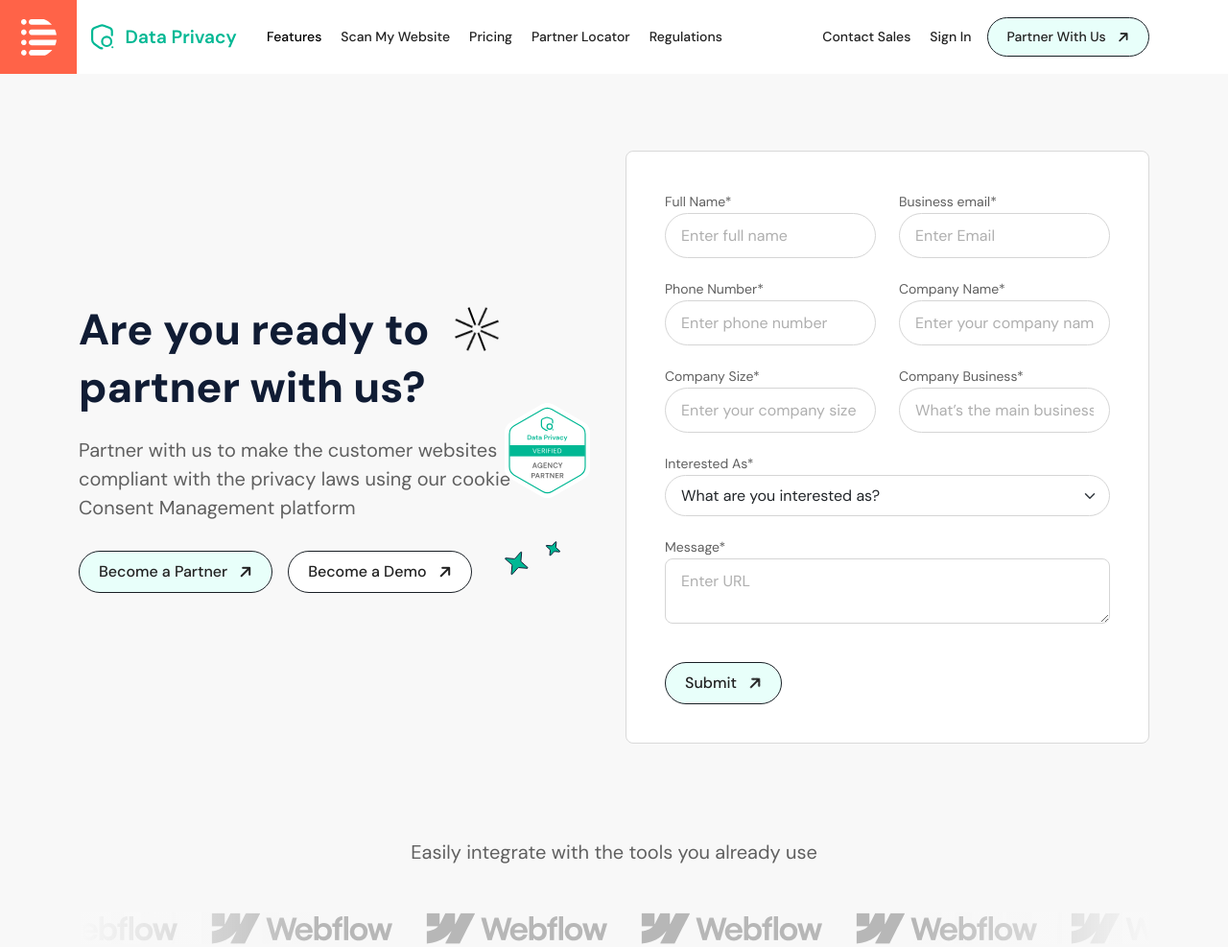
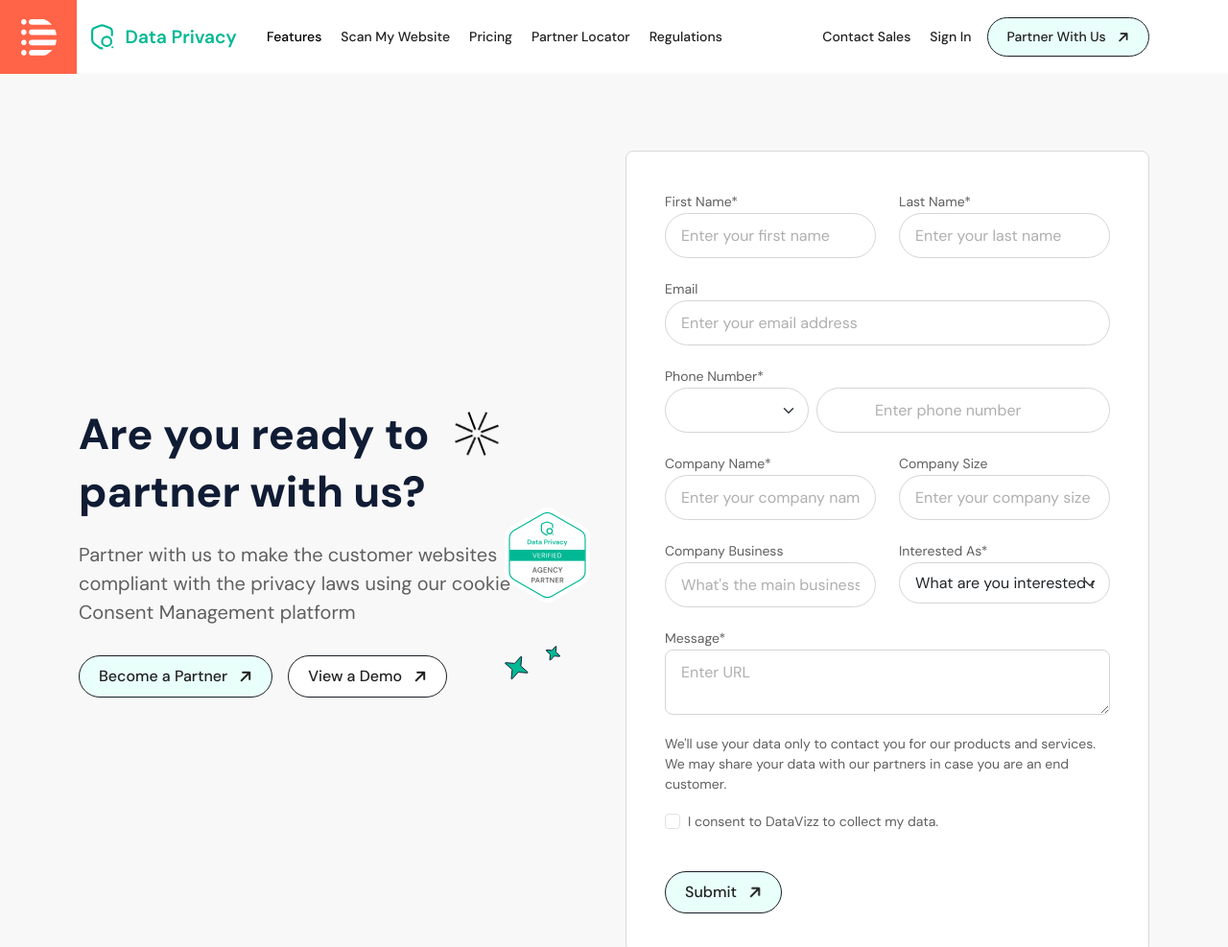
Before and after one commit to rashminumaretiya/Data-Privacy, a plain HTML site: page partner-with-us.html in a window 1280 px wide. Shown: the top 987 px of the page at 96% size. Drawn offline with nearby package versions, Linux system fonts and the light colour scheme; a script that the page names is missing.

Commit message:
content change

```diff
--- a/partner-with-us.html
+++ b/partner-with-us.html
@@ -9,6 +9,10 @@
     integrity="sha384-QWTKZyjpPEjISv5WaRU9OFeRpok6YctnYmDr5pNlyT2bRjXh0JMhjY6hW+ALEwIH" crossorigin="anonymous" />
   <link rel="stylesheet" href="styles/all.min.css" />
   <link rel="stylesheet" href="https://cdnjs.cloudflare.com/ajax/libs/OwlCarousel2/2.3.4/assets/owl.carousel.css">
+  <link
+      rel="stylesheet"
+      href="https://cdnjs.cloudflare.com/ajax/libs/OwlCarousel2/2.3.4/assets/owl.carousel.css"
+    />
   <link rel="stylesheet" href="./styles/slick.css">
   <link rel="stylesheet" href="./styles/slick-theme.css">
   <link rel="stylesheet" href="styles/style.css" />
@@ -101,7 +105,7 @@
               <span>Become a Partner</span> <i class="fa-solid fa-arrow-right"></i>
             </button>
             <button type="button" class="btn btn-secondary">
-              <span>Become a Demo</span> <i class="fa-solid fa-arrow-right"></i>
+              <span>View a Demo</span> <i class="fa-solid fa-arrow-right"></i>
             </button>
           </div>
           <img src="/assets/images/svg/partner-verify.svg" alt="" class="partner-verify">
@@ -109,50 +113,63 @@
         <div class="col-lg-6">
           <div class="contact-form-wrapper">
             <div class="row">
-              <div class="col-sm-6 col-12">
+              <div class="col-md-6 col-lg-12 col-xl-6 col-12">
                 <div class="form-group">
-                  <label>Full Name*</label>
-                  <input type="text" placeholder="Enter full name" class="form-control" />
+                  <label>First Name*</label>
+                  <input type="text" placeholder="Enter your first name" class="form-control" />
                 </div>
               </div>
-              <div class="col-sm-6 col-12">
+              <div class="col-md-6 col-lg-12 col-xl-6 col-12">
                 <div class="form-group">
-                  <label>Business email*</label>
-                  <input type="text" placeholder="Enter Email" class="form-control" />
+                  <label>Last Name*</label>
+                  <input type="text" placeholder="Enter your last name" class="form-control" />
                 </div>
               </div>
-              <div class="col-sm-6 col-12">
+              <div class="col-md-6 col-lg-12 col-xxl-6 col-12">
+                <div class="form-group">
+                  <label>Email</label>
+                  <input type="text" placeholder="Enter your email address" class="form-control" />
+                </div>
+              </div>
+              <div class="col-md-6 col-lg-12 col-xxl-6 col-12">
                 <div class="form-group">
                   <label>Phone Number*</label>
-                  <input type="text" placeholder="Enter phone number" class="form-control" />
+                  <div class="d-flex country-dropdown">
+                    <select id="countrySelect" class="form-control form-select name" onchange="updateCountryCode()"></select>
+                     <div class="position-relative flex-fill ms-2">
+                      <div class="upper" id="phoneCode"></div>
+                       <input type="number" placeholder="Enter phone number" value="" class="form-control input">
+                     </div>
+                  </div>
                 </div>
               </div>
-              <div class="col-sm-6 col-12">
+              <div class="col-md-6 col-lg-12 col-xl-6 col-12">
                 <div class="form-group">
                   <label>Company Name*</label>
                   <input type="text" placeholder="Enter your company name" class="form-control" />
                 </div>
               </div>
-              <div class="col-sm-6 col-12">
+              <div class="col-md-6 col-lg-12 col-xl-6 col-12">
                 <div class="form-group">
-                  <label>Company Size*</label>
+                  <label>Company Size</label>
                   <input type="text" placeholder="Enter your company size" class="form-control" />
                 </div>
               </div>
-              <div class="col-sm-6 col-12">
+              <div class="col-md-6 col-lg-12 col-xl-6 col-12">
                 <div class="form-group">
-                  <label>Company Business*</label>
-                  <input type="text" placeholder="What’s the main business of your company" class="form-control" />
+                  <label>Company Business</label>
+                  <input type="text" placeholder="What's the main business of company?" class="form-control" />
                 </div>
               </div>
-              <div class="col-12">
+              <div class="col-md-6 col-lg-12 col-xl-6 col-12">
                 <div class="form-group">
                   <label>Interested As*</label>
                   <select class="form-select" aria-label="Default select example">
                     <option selected>What are you interested as?</option>
-                    <option value="1">value 1</option>
-                    <option value="2">value 2</option>
-                    <option value="3">value 3</option>
+                    <option value="1">Customer</option>
+                    <option value="2">Partner</option>
+                    <option value="3">Referrer</option>
+                    <option value="4">Investor</option>
                   </select>
                 </div>
               </div>
@@ -161,6 +178,20 @@
                   <label>Message*</label>
                   <textarea rows="2" type="text" placeholder="Enter URL" class="form-control"></textarea>
                 </div>
+              </div>
+            </div>
+            <div class="form-group">
+              <p class="check-content">We'll use your data only to contact you for our products and services. We may share your data with our partners in case you are an end customer.</p>
+              <div class="form-check">
+                <input
+                  class="form-check-input"
+                  type="checkbox"
+                  value=""
+                  id="flexCheckDefault"
+                />
+                <label class="form-check-label" for="flexCheckDefault">
+                  I consent to DataVizz to collect my data.
+                </label>
               </div>
             </div>
             <div class="form-group mb-0">
@@ -766,11 +797,14 @@
   <script src="/js/jquery-3.6.1.min.js"></script>
     <script src="https://cdnjs.cloudflare.com/ajax/libs/OwlCarousel2/2.3.4/owl.carousel.min.js"></script>
     <script src="https://cdn.jsdelivr.net/npm/bootstrap@5.3.3/dist/js/bootstrap.bundle.min.js"></script>
+    <script src="https://cdnjs.cloudflare.com/ajax/libs/intl-tel-input/17.0.19/js/intlTelInput.min.js"></script>
+
     <script src="./js/slick.min.js"></script>
     <script src="/js/velocity.min.js"></script>
     <script src="/js/velocity.ui.min.js"></script>
     <script src="/js/script.js"></script>
     <script src="/js/main.js"></script>
-</body>
+    <script src="/js/CountrySelect.js"></script>
+  </body>
 
 </html>
--- a/styles/style.scss
+++ b/styles/style.scss
@@ -2865,3 +2865,7 @@ footer {
     }
   }
 }
+.check-content{
+  font-size: 14px;
+  margin-bottom: 16px
+}
```
Also changed, not shown: contact.html (+2 -2 lines), styles/style.css, 1 other file.
